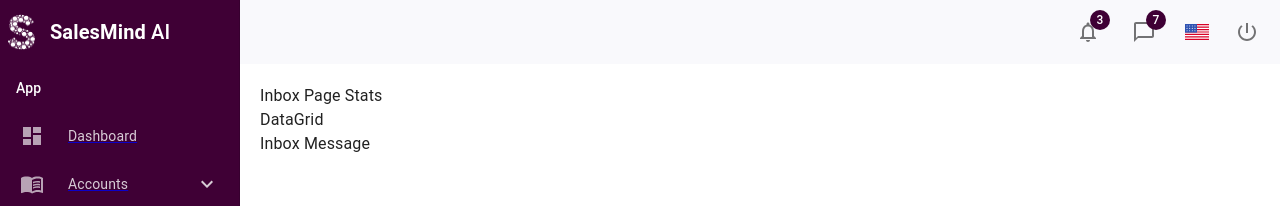
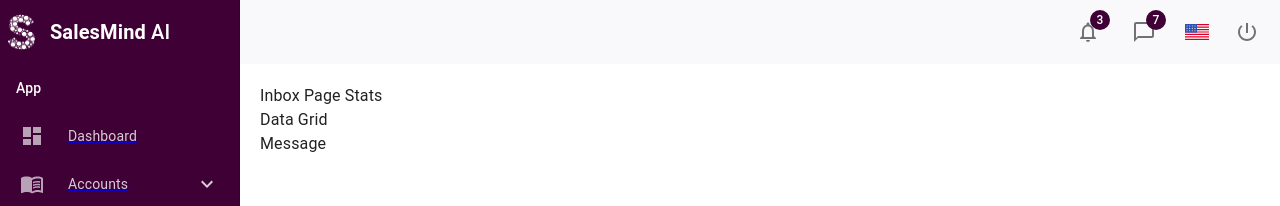
Before and after one commit to sawzwe/salesmindai_test, a Next.js app: page /pages/inbox in a window 1280 px wide. Shown: the top 206 px of the page. Built offline with nearby package versions, Linux system fonts and the light colour scheme.

Commit message:
Modifed Files

```diff
--- a/app/components/inbox/InboxMessage.jsx
+++ b/app/components/inbox/Datagrid.jsx
@@ -1,9 +1,9 @@
 import React from 'react'
 
-export default function InboxMessage() {
+export default function Datagrid() {
   return (
     <div>
-      Inbox Message
+      Data Grid
     </div>
   )
 }
--- a/app/components/inbox/inboxDatagrid.jsx
+++ b/app/components/inbox/Message.jsx
@@ -1,9 +1,9 @@
 import React from 'react'
 
-export default function InboxDatagrid() {
+export default function Message() {
   return (
     <div>
-      DataGrid
+      Message
     </div>
   )
 }
--- a/app/pages/inbox/page.jsx
+++ b/app/pages/inbox/page.jsx
@@ -1,15 +1,13 @@
-import React from 'react'
-import InboxMessages from '@/app/components/inbox/InboxMessage';
-import InboxDatagrid from '@/app/components/inbox/InboxDatagrid';
+import React from "react";
+import Message from "@/app/components/inbox/Message";
+import Datagrid from "@/app/components/inbox/Datagrid";
 export default function Inbox() {
   return (
     <>
-    <div>
-      Inbox Page Stats
-    </div>
-    <InboxDatagrid/>
-    <InboxMessages/>
+      <div>Inbox Page Stats</div>
+      <Datagrid />
+
+      <Message />
     </>
-
-  )
+  );
 }
```
